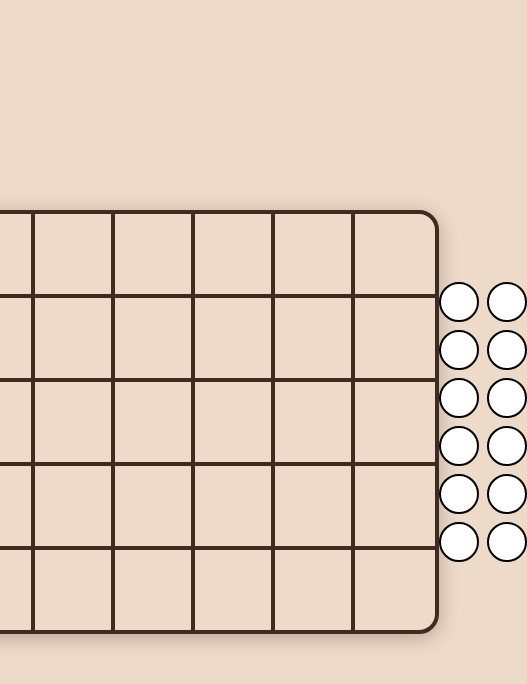
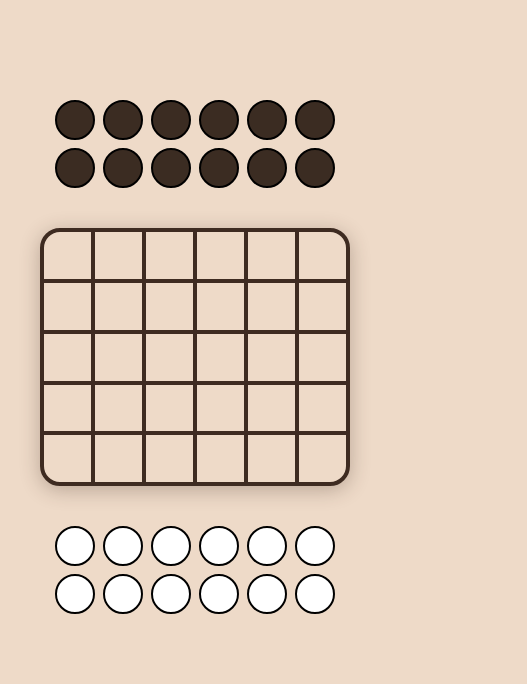
Before and after one commit to nidib/yote, a React (Vite) app: page / in a window 390 px wide. Shown: the top 684 px of the page, 527 px wide, since content can reach past the window. Built offline with nearby package versions, Linux system fonts and the light colour scheme.

Commit message:
Responsividade

```diff
--- a/index.html
+++ b/index.html
@@ -15,16 +15,6 @@
 			html {
 				background-color: #EEDAC8;
 			}
-
-			html, body, #root {
-				height: 100vh;
-			}
-
-			#root {
-				display: flex;
-				justify-content: center;
-				align-items: center;
-			}
 		</style>
 	</head>
 	<body>
--- a/src/app.tsx
+++ b/src/app.tsx
@@ -4,13 +4,23 @@ import { Pedras } from './components/pedras';
 import { Board } from './components/tabuleiro';
 import { CorEnum } from './core/cor';
 
+const Box = styled('div', {
+	height: '100%',
+	display: 'flex',
+	justifyContent: 'center',
+	alignItems: 'center',
+	gap: 40,
+	padding: '100px 40px',
 
-const Box = styled('div', {
-	flex: 1,
-	display: 'flex',
-	justifyContent: 'space-around',
-	alignItems: 'center',
+	'@media (max-width: 875px)': {
+		flexDirection: 'column',
+	},
+
+	'@media (min-width: 580px) and (max-width: 875px)': {
+		paddingTop: 20,
+	},
 });
+
 
 export function App() {
 	return (
--- a/src/components/pedras/index.tsx
+++ b/src/components/pedras/index.tsx
@@ -11,8 +11,13 @@ type Props = {
 
 const Linha = styled('div', {
 	display: 'grid',
-	gridTemplateColumns: '1fr 1fr',
+	gridTemplateColumns: 'repeat(2, 1fr)',
 	gap: 8,
+
+	'@media (max-width: 875px)': {
+		flexDirection: 'column',
+		gridTemplateColumns: 'repeat(6, 1fr)',
+	},
 });
 
 export function Pedras(props: Props) {
--- a/src/components/tabuleiro/casa/index.tsx
+++ b/src/components/tabuleiro/casa/index.tsx
@@ -7,15 +7,16 @@ import { usePedraSelecionadaStore } from '../../../core/pedra-selecionada'
 
 
 const Box = styled('div', {
-	width: 80,
-	height: 80,
+	flex: 1,
 	display: 'flex',
 	justifyContent: 'center',
 	alignItems: 'center',
 	textAlign: 'center',
+
 	'&:not(:last-of-type)': {
 		borderRight: '4px solid #3E2B21'
 	},
+
 	variants: {
 		liberada: {
 			true: {
@@ -54,6 +55,7 @@ export function Casa({ x, y, conteudo }: Props) {
 
 	return (
 		<Box
+			id={`${x}-${y}`}
 			liberada={liberada}
 			onClick={handleClick}
 		>
--- a/src/components/tabuleiro/index.tsx
+++ b/src/components/tabuleiro/index.tsx
@@ -4,13 +4,19 @@ import { Casa } from './casa';
 import { useTabulerioStore } from '../../core/tabuleiro';
 
 const Box = styled('div', {
+	width: 600,
+	maxWidth: '100%',
+	aspectRatio: 600 / 500,
+	display: 'flex',
+	flexDirection: 'column',
 	overflow: 'hidden',
 	border: '4px solid #3E2B21',
 	boxShadow: '0px 4px 20px rgba(62, 43, 33, 0.3)',
 	borderRadius: 20,
-})
+});
 
 const Linha = styled('div', {
+	flex: 1,
 	display: 'flex',
 	'&:not(:last-of-type)': {
 		borderBottom: '4px solid #3E2B21'
```
